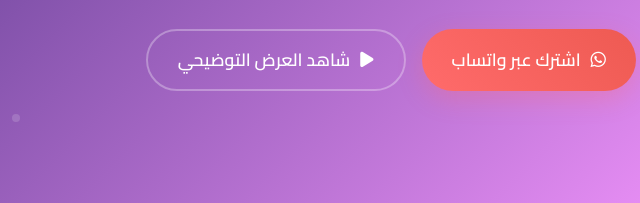
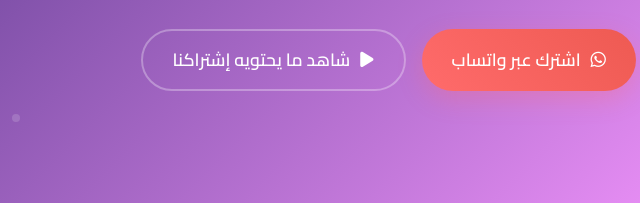
Before and after one commit to Hamza-Alajouri/joker-sport-iptv, a website: page webview.html in a window 1280 px wide. Shown: the part 512-715 px from the top of the page, 624-1264 px from the left. Drawn offline with Linux system fonts and the light colour scheme.

Commit message:
Update webview.html

```diff
--- a/webview.html
+++ b/webview.html
@@ -67,7 +67,7 @@
                 </a>
                 <a href="#video-demo" class="btn-secondary">
                     <i class="fas fa-play"></i>
-                    شاهد العرض التوضيحي
+                    شاهد ما يحتويه إشتراكنا
                 </a>
             </div>
         </div>
```
